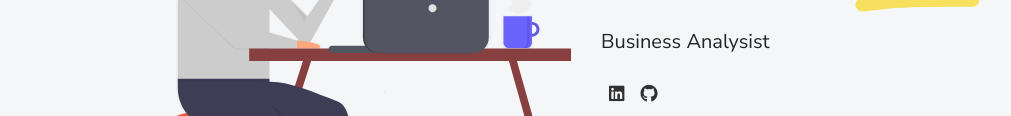
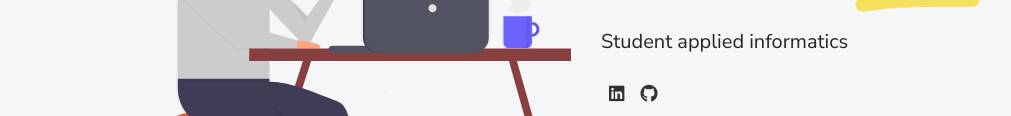
Before and after one commit to Senne-wittens/MyWebsite, a plain HTML site: page index.html in a window 1280 px wide. Shown: the part 248-364 px from the top of the page, without its empty margins (51-1062 px from the left). Drawn offline with Linux system fonts and the light colour scheme.

Commit message:
Update index.html

```diff
--- a/index.html
+++ b/index.html
@@ -45,7 +45,7 @@
           <div class="mt-5">
             <p class="lead text-uppercase mb-1">Hello!</p>
             <h1 class="intro-title marker" data-aos="fade-left" data-aos-delay="50">I’m Senne Wittens</h1>
-            <p class="lead fw-normal mt-3" data-aos="fade-up" data-aos-delay="100">Business Analysist</p>
+            <p class="lead fw-normal mt-3" data-aos="fade-up" data-aos-delay="100">Student applied informatics</p>
             <div class="social-nav" data-aos="fade-up" data-aos-delay="200">
               <nav role="navigation">
                 <ul class="nav justify-content-left">
```
